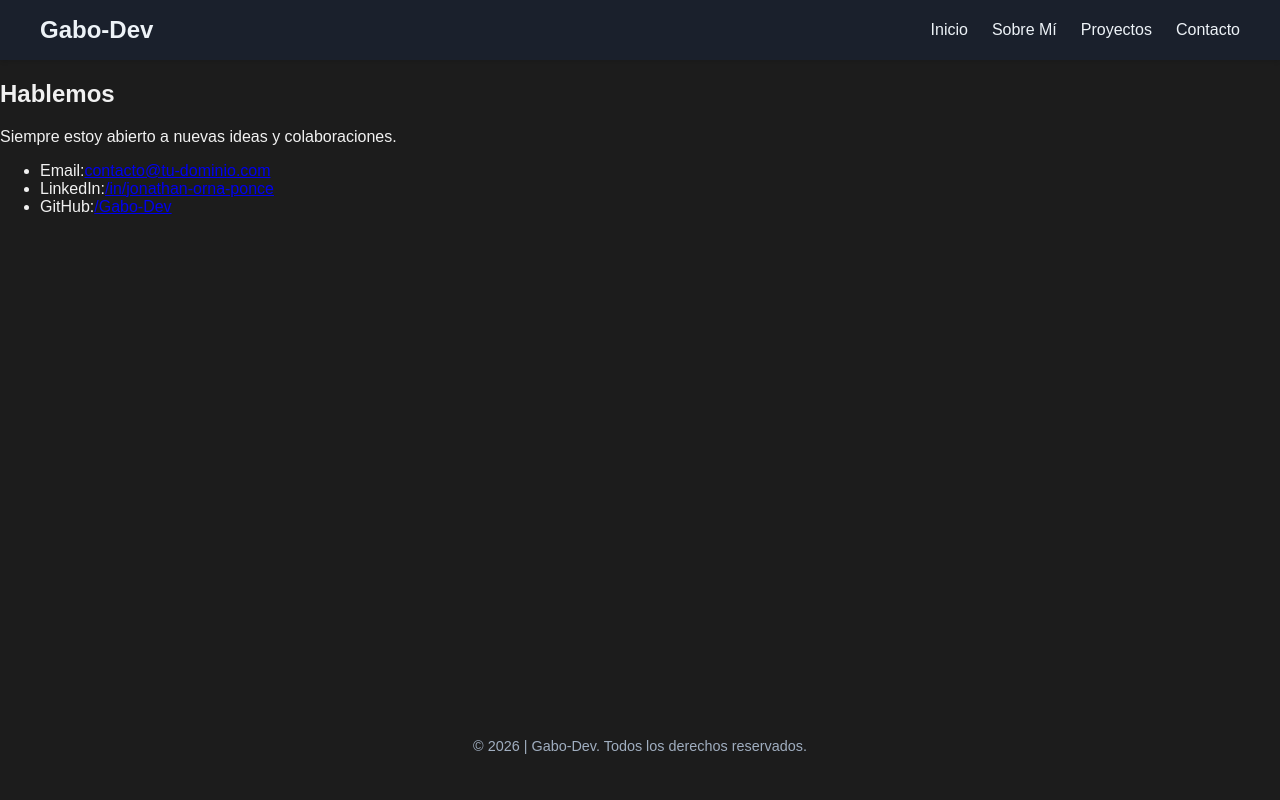
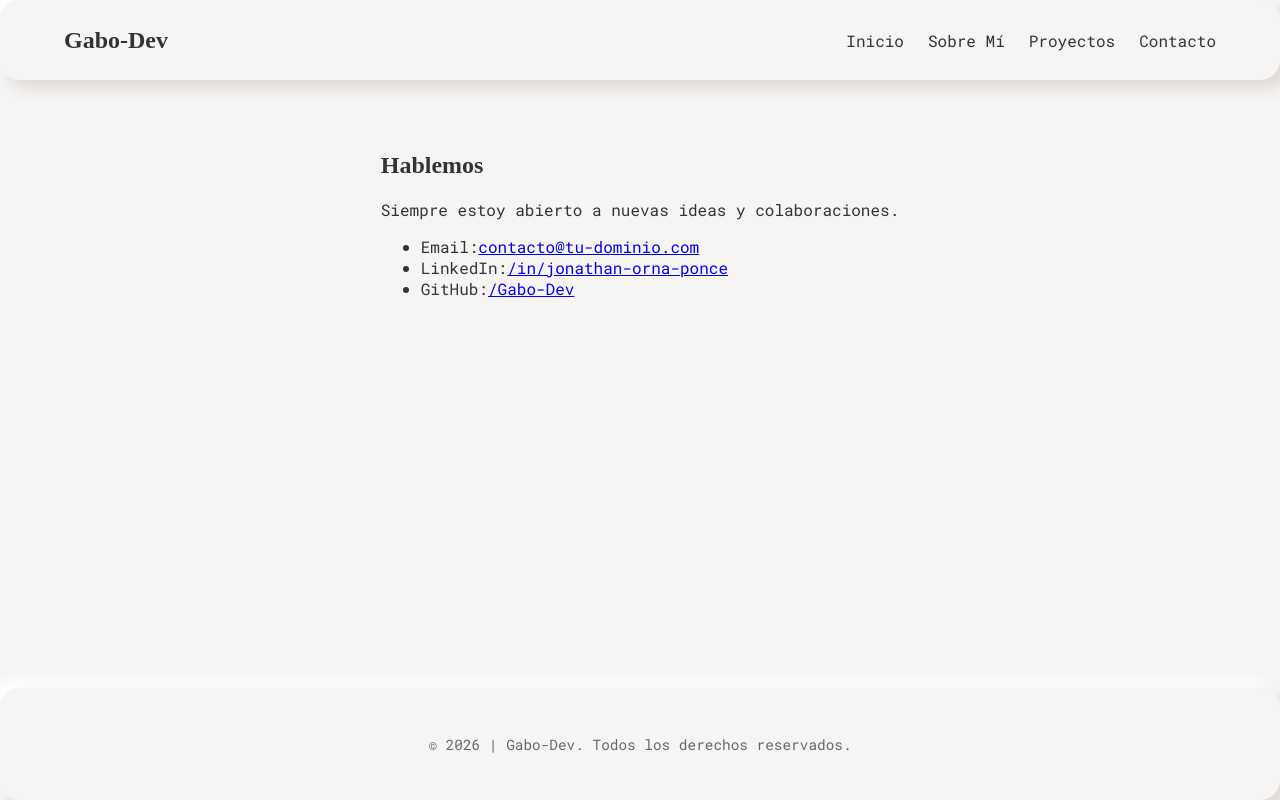
Before and after one commit to Gabo-Dev/Portfolio, an Angular app: page /contact in a window 1280 px wide. Built offline with nearby package versions, Linux system fonts and the light colour scheme.

Commit message:
Refactor: Apply neumorphic style to skeleton, header, and footer components.

```diff
--- a/src/app/app.component.scss
+++ b/src/app/app.component.scss
@@ -1,4 +1,8 @@
-header {
-  display: flex;
-  justify-content: center;
+.neumorphic-panel {
+  border-radius: var(--neumorphic-card-radius);
+  background: var(--neumorphic-background);
+  box-shadow: 8px 8px 16px var(--neumorphic-dark-shadow),
+              -8px -8px 16px var(--neumorphic-light-shadow);
+  padding: 20px;
+  margin: 20px;
 }
--- a/src/app/layout/footer/footer.component.scss
+++ b/src/app/layout/footer/footer.component.scss
@@ -1,7 +1,23 @@
 :host {
-  border-color: #1a202c;
-  color: #a0aec0;
-  padding: 2rem;
+  display: block;
+  width: 100%;
+  background-color: var(--neumorphic-background);
+  color: var(--text-secondary); /* Use global secondary text color */
+  padding: 2rem var(--global-padding-desktop); /* Default desktop padding */
   text-align: center;
   font-size: 0.9rem;
+  box-shadow: 8px 8px 16px var(--neumorphic-dark-shadow),
+              -8px -8px 16px var(--neumorphic-light-shadow);
+  border-radius: var(--neumorphic-card-radius);
+  margin-top: 20px;
+  font-family: var(--font-family-body); /* Use global body font */
+  box-sizing: border-box; /* Include padding in element's total width and height */
+
+  @media (max-width: 768px) {
+    padding: 2rem var(--global-padding-tablet); /* Tablet padding */
+  }
+
+  @media (max-width: 480px) {
+    padding: 2rem var(--global-padding-mobile); /* Mobile padding */
+  }
 }
--- a/src/app/layout/header/header.component.scss
+++ b/src/app/layout/header/header.component.scss
@@ -1,9 +1,62 @@
 :host {
   display: block;
   width: 100%;
-  background-color: #1a202c;
-  color: #edf2f7;
-  box-shadow: 0 2px 4px rgba(0, 0, 0, 0.1);
+  background-color: var(--neumorphic-background);
+  color: var(--text-primary); /* Use global text color variable */
+  padding: 10px var(--global-padding-desktop); /* Default desktop padding */
+  box-shadow: 8px 8px 16px var(--neumorphic-dark-shadow),
+              -8px -8px 16px var(--neumorphic-light-shadow);
+  border-radius: var(--neumorphic-card-radius);
+  margin-bottom: 20px;
+  font-family: var(--font-family-body); /* Ensure font consistency */
+  box-sizing: border-box; /* Include padding in element's total width and height */
+
+  @media (max-width: 768px) {
+    padding: 10px var(--global-padding-tablet); /* Tablet padding */
+  }
+
+  @media (max-width: 480px) {
+    padding: 10px var(--global-padding-mobile); /* Mobile padding */
+  }
+}
+
+.main-header {
+  display: flex;
+  justify-content: center;
+  /* Removed padding: 0 2rem; as padding is now on :host */
+}
+
+.main-nav {
+  display: flex;
+  justify-content: space-between;
+  align-items: center;
+  width: 100%;
+  max-width: var(--content-max-width); /* Use global max width */
+  height: 60px;
+}
+
+.logo {
+  font-size: 1.5rem;
+  font-weight: bold;
+  font-family: 'Noto Serif JP', serif; /* Use Noto Serif JP for logo */
+}
+
+.nav-links {
+  display: flex;
+  gap: 1.5rem;
+  list-style: none;
+  margin: 0;
+  padding: 0;
+}
+
+a {
+  color: inherit;
+  text-decoration: none;
+  transition: color 0.2s ease-in-out;
+
+  &:hover {
+    color: var(--primary-accent); /* Use primary accent for hover */
+  }
 }
 
 .main-header {
@@ -24,6 +77,7 @@
 .logo {
   font-size: 1.5rem;
   font-weight: bold;
+  font-family: 'Noto Serif JP', serif; /* Use Noto Serif JP for logo */
 }
 
 .nav-links {
@@ -40,6 +94,6 @@ a {
   transition: color 0.2s ease-in-out;
 
   &:hover {
-    color: #4299e1;
+    color: var(--primary-accent); /* Use primary accent for hover */
   }
 }
--- a/src/styles.scss
+++ b/src/styles.scss
@@ -1,10 +1,41 @@
-html,
-body {
+@import url('https://fonts.googleapis.com/css2?family=Noto+Serif+JP:wght@400;700&family=Roboto+Mono:wght@400;700&display=swap');
+
+/* Global CSS Variables for Neumorphism (moved here for true globality) */
+:root {
+  --neumorphic-background: hsl(30, 8%, 96%); /* Very light, warm gray */
+  --neumorphic-light-shadow: hsl(30, 8%, 100%); /* Lighter shadow */
+  --neumorphic-dark-shadow: hsl(30, 8%, 85%); /* Darker shadow */
+  --neumorphic-card-radius: 20px;
+  --text-primary: #333; /* Dark gray for text on light background */
+  --text-secondary: #666; /* Medium gray for secondary text */
+  --primary-accent: #A41E34; /* Samurai Red */
+  --gold-accent: #FFD700; /* Metallic Gold */
+  --wood-color: #d4a574; /* Warm brown */
+
+  /* Font Families */
+  --font-family-body: 'Roboto Mono', monospace;
+  --font-family-headings: 'Noto Serif JP', serif;
+
+  /* Global Layout Variables */
+  --content-max-width: 1200px;
+  --global-padding-desktop: 2rem;
+  --global-padding-tablet: 1.5rem;
+  --global-padding-mobile: 1rem;
+}
+
+html, body {
+  margin: 0;
+  padding: 0;
   height: 100%;
-  margin: 0;
-  font-family: sans-serif;
-  background-color: #1c1c1c;
-  color: #f1f1f1;
+  overflow-x: hidden; /* FIX: Prevent horizontal scroll */
+  background-color: var(--neumorphic-background); /* Apply global neumorphic background */
+  color: var(--text-primary); /* Apply global primary text color */
+  font-family: var(--font-family-body); /* Default body font */
+}
+
+h1, h2, h3, h4, h5, h6 {
+  font-family: var(--font-family-headings); /* Headers font */
+  color: var(--text-primary); /* Apply global primary text color */
 }
 
 app-root {
@@ -15,4 +46,16 @@ app-root {
 
 main {
   flex: 1;
+  max-width: var(--content-max-width);
+  margin: 0 auto; /* Center main content */
+  padding: var(--global-padding-desktop); /* Default desktop padding */
+  box-sizing: border-box; /* Include padding in element's total width and height */
+
+  @media (max-width: 768px) {
+    padding: var(--global-padding-tablet); /* Tablet padding */
+  }
+
+  @media (max-width: 480px) {
+    padding: var(--global-padding-mobile); /* Mobile padding */
+  }
 }
```
